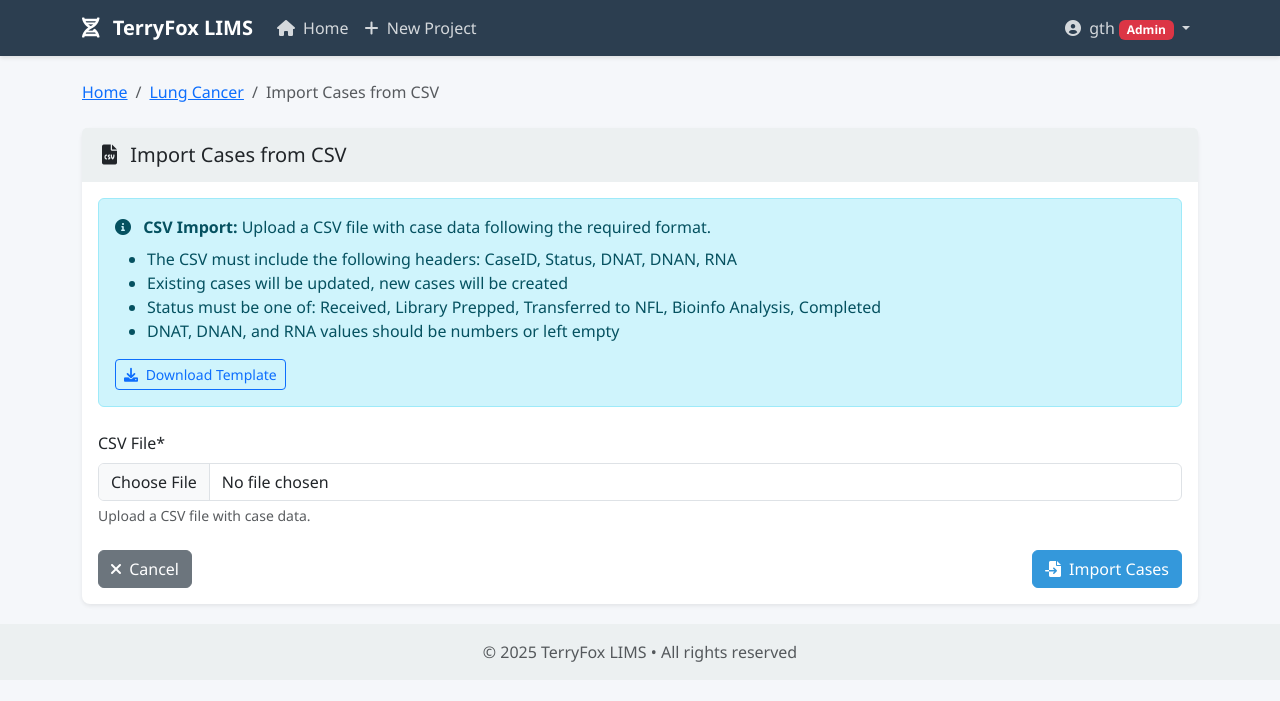
After one commit to acri-nb/terryfox-lims, a Django app: page /projects/7/cases/import-csv/ in a window 1280 px wide. The commit adds this page. Shown: the top 701 px of the page. Run offline with Django 3.2, Linux system fonts and the light colour scheme; a user stored in the database is signed in; data comes from the database, SQL or seed files in the repository; both versions use the stored data as it was after the commit; some libraries are stand-ins or nearby versions.

Commit message:
add cases with csv

```diff
--- a/core/forms.py
+++ b/core/forms.py
@@ -97,6 +97,14 @@ class BatchCaseForm(forms.Form):
         help_text=_('DNA Normal Coverage in X')
     )
 
+class CSVImportForm(forms.Form):
+    """Form for importing cases from a CSV file."""
+    csv_file = forms.FileField(
+        label=_('CSV File'),
+        help_text=_('Upload a CSV file with case data.'),
+        widget=forms.FileInput(attrs={'class': 'form-control', 'accept': '.csv'})
+    )
+
 class CommentForm(forms.ModelForm):
     """Form for adding comments to a case."""
 
--- a/core/models.py
+++ b/core/models.py
@@ -53,7 +53,7 @@ class Case(models.Model):
     STATUS_COMPLETED = 'completed'
 
     STATUS_CHOICES = [
-        (STATUS_RECEIVED, _('Recieved')),
+        (STATUS_RECEIVED, _('Received')),
         (STATUS_LIBRARY_PREPPED, _('Library Prepped')),
         (STATUS_TRANSFERRED, _('Transferred to NFL')),
         (STATUS_BIOINFO, _('Bioinfo Analysis')),
--- a/core/urls.py
+++ b/core/urls.py
@@ -15,6 +15,7 @@ urlpatterns = [
     path('cases/<int:case_id>/', views.case_detail, name='case_detail'),
     path('projects/<int:project_id>/cases/create/', views.case_create, name='case_create'),
     path('projects/<int:project_id>/cases/batch/', views.batch_case_create, name='batch_case_create'),
+    path('projects/<int:project_id>/cases/import-csv/', views.csv_case_import, name='csv_case_import'),
     path('cases/<int:case_id>/delete/', views.case_delete, name='case_delete'),
 
     # Project Lead URLs
--- a/core/views.py
+++ b/core/views.py
@@ -4,9 +4,11 @@ from django.http import JsonResponse
 from django.contrib import messages
 from django.utils.translation import gettext_lazy as _
 from django.db.models import Count
+import csv
+from io import TextIOWrapper
 
 from .models import Project, Case, Accession, Comment, ProjectLead
-from .forms import ProjectForm, CaseForm, CommentForm, AccessionFormSet, ProjectLeadForm, ProjectFilterForm, CaseFilterForm, BatchCaseForm
+from .forms import ProjectForm, CaseForm, CommentForm, AccessionFormSet, ProjectLeadForm, ProjectFilterForm, CaseFilterForm, BatchCaseForm, CSVImportForm
 
 @login_required
 def home(request):
@@ -411,3 +413,119 @@ def project_lead_delete(request, lead_id):
         return redirect('project_lead_list')
 
     return render(request, 'core/project_lead_confirm_delete.html', {'lead': lead})
+
+@login_required
+@permission_required('core.add_case', raise_exception=True)
+def csv_case_import(request, project_id):
+    """
+    View for importing cases from a CSV file
+    """
+    project = get_object_or_404(Project, id=project_id)
+
+    if request.method == 'POST':
+        form = CSVImportForm(request.POST, request.FILES)
+        if form.is_valid():
+            # Get the uploaded file
+            csv_file = request.FILES['csv_file']
+
+            # Check if it's a CSV file
+            if not csv_file.name.endswith('.csv'):
+                messages.error(request, _('Please upload a CSV file.'))
+                return redirect('csv_case_import', project_id=project.id)
+
+            # Process the file
+            try:
+                # Read the CSV file
+                csv_data = TextIOWrapper(csv_file.file, encoding='utf-8')
+                reader = csv.DictReader(csv_data)
+
+                # Validate CSV headers
+                required_headers = ['CaseID', 'Status', 'DNAT', 'DNAN', 'RNA']
+                csv_headers = reader.fieldnames
+
+                if not all(header in csv_headers for header in required_headers):
+                    messages.error(
+                        request,
+                        _('CSV file is missing required headers. Please use the template.')
+                    )
+                    return redirect('csv_case_import', project_id=project.id)
+
+                # Track counts
+                created_count = 0
+                updated_count = 0
+                error_rows = []
+
+                # Map CSV status to model status
+                status_mapping = {}
+                for status_value, status_display in Case.STATUS_CHOICES:
+                    status_mapping[status_display] = status_value
+
+                # Process each row
+                for row_num, row in enumerate(reader, start=2):  # Start at 2 to account for header row
+                    case_id = row['CaseID'].strip()
+
+                    # Skip empty rows
+                    if not case_id:
+                        continue
+
+                    # Map CSV status to model status
+                    status = row['Status'].strip()
+                    if status not in status_mapping:
+                        error_rows.append(f"Row {row_num}: Invalid status '{status}'")
+                        continue
+
+                    # Parse coverage values
+                    try:
+                        dna_t = float(row['DNAT']) if row['DNAT'].strip() else None
+                        dna_n = float(row['DNAN']) if row['DNAN'].strip() else None
+                        rna = float(row['RNA']) if row['RNA'].strip() else None
+                    except ValueError:
+                        error_rows.append(f"Row {row_num}: Invalid numeric values")
+                        continue
+
+                    # Check if case exists
+                    case, created = Case.objects.get_or_create(
+                        project=project,
+                        name=case_id,
+                        defaults={
+                            'status': status_mapping[status],
+                            'dna_t_coverage': dna_t,
+                            'dna_n_coverage': dna_n,
+                            'rna_coverage': rna
+                        }
+                    )
+
+                    if created:
+                        created_count += 1
+                    else:
+                        # Update existing case
+                        case.status = status_mapping[status]
+                        case.dna_t_coverage = dna_t
+                        case.dna_n_coverage = dna_n
+                        case.rna_coverage = rna
+                        case.save()
+                        updated_count += 1
+
+                # Show success message with counts
+                if error_rows:
+                    messages.warning(
+                        request,
+                        _('Import completed with some errors: {}').format(', '.join(error_rows))
+                    )
+
+                messages.success(
+                    request,
+                    _('CSV import complete! Created: {}, Updated: {}').format(created_count, updated_count)
+                )
+                return redirect('project_detail', project_id=project.id)
+
+            except Exception as e:
+                messages.error(request, _('Error processing CSV file: {}').format(str(e)))
+                return redirect('csv_case_import', project_id=project.id)
+    else:
+        form = CSVImportForm()
+
+    return render(request, 'core/csv_case_import.html', {
+        'form': form,
+        'project': project,
+    })
--- /dev/null
+++ b/static/csv/template_csv.csv
@@ -0,0 +1,4 @@
+CaseID,Status,DNAT,DNAN,RNA
+ACC-0123,Received,,,
+ACC-0124,Received,92,31,81
+ACC-0125,Received,,,
--- /dev/null
+++ b/templates/core/csv_case_import.html
@@ -0,0 +1,51 @@
+{% extends 'base.html' %}
+{% load crispy_forms_tags %}
+
+{% block title %}Import Cases from CSV | {{ project.name }} | TerryFox LIMS{% endblock %}
+
+{% block content %}
+<nav aria-label="breadcrumb" class="mb-4">
+    <ol class="breadcrumb">
+        <li class="breadcrumb-item"><a href="{% url 'home' %}">Home</a></li>
+        <li class="breadcrumb-item"><a href="{% url 'project_detail' project_id=project.id %}">{{ project.name }}</a></li>
+        <li class="breadcrumb-item active">Import Cases from CSV</li>
+    </ol>
+</nav>
+
+<div class="card shadow-sm">
+    <div class="card-header">
+        <h5 class="mb-0"><i class="fas fa-file-csv me-2"></i> Import Cases from CSV</h5>
+    </div>
+    <div class="card-body">
+        <div class="alert alert-info mb-4">
+            <i class="fas fa-info-circle me-2"></i>
+            <strong>CSV Import:</strong> Upload a CSV file with case data following the required format.
+            <ul class="mb-0 mt-2">
+                <li>The CSV must include the following headers: CaseID, Status, DNAT, DNAN, RNA</li>
+                <li>Existing cases will be updated, new cases will be created</li>
+                <li>Status must be one of: Received, Library Prepped, Transferred to NFL, Bioinfo Analysis, Completed</li>
+                <li>DNAT, DNAN, and RNA values should be numbers or left empty</li>
+            </ul>
+            <div class="mt-2">
+                <a href="/static/csv/template_csv.csv" class="btn btn-sm btn-outline-primary mt-2">
+                    <i class="fas fa-download me-1"></i> Download Template
+                </a>
+            </div>
+        </div>
+
+        <form method="post" enctype="multipart/form-data">
+            {% csrf_token %}
+            {{ form|crispy }}
+
+            <div class="d-flex justify-content-between mt-4">
+                <a href="{% url 'project_detail' project_id=project.id %}" class="btn btn-secondary">
+                    <i class="fas fa-times me-1"></i> Cancel
+                </a>
+                <button type="submit" class="btn btn-primary">
+                    <i class="fas fa-file-import me-1"></i> Import Cases
+                </button>
+            </div>
+        </form>
+    </div>
+</div>
+{% endblock %}
--- a/templates/core/project_detail.html
+++ b/templates/core/project_detail.html
@@ -20,8 +20,11 @@
         <a href="{% url 'case_create' project_id=project.id %}" class="btn btn-primary me-2">
             <i class="fas fa-plus me-1"></i> Add Case
         </a>
-        <a href="{% url 'batch_case_create' project_id=project.id %}" class="btn btn-primary">
+        <a href="{% url 'batch_case_create' project_id=project.id %}" class="btn btn-primary me-2">
             <i class="fas fa-layer-group me-1"></i> Add Cases in Batch
+        </a>
+        <a href="{% url 'csv_case_import' project_id=project.id %}" class="btn btn-primary">
+            <i class="fas fa-file-csv me-1"></i> Add Cases with CSV
         </a>
         {% endif %}
     </div>
```
Also changed, not shown: db.sqlite3.
